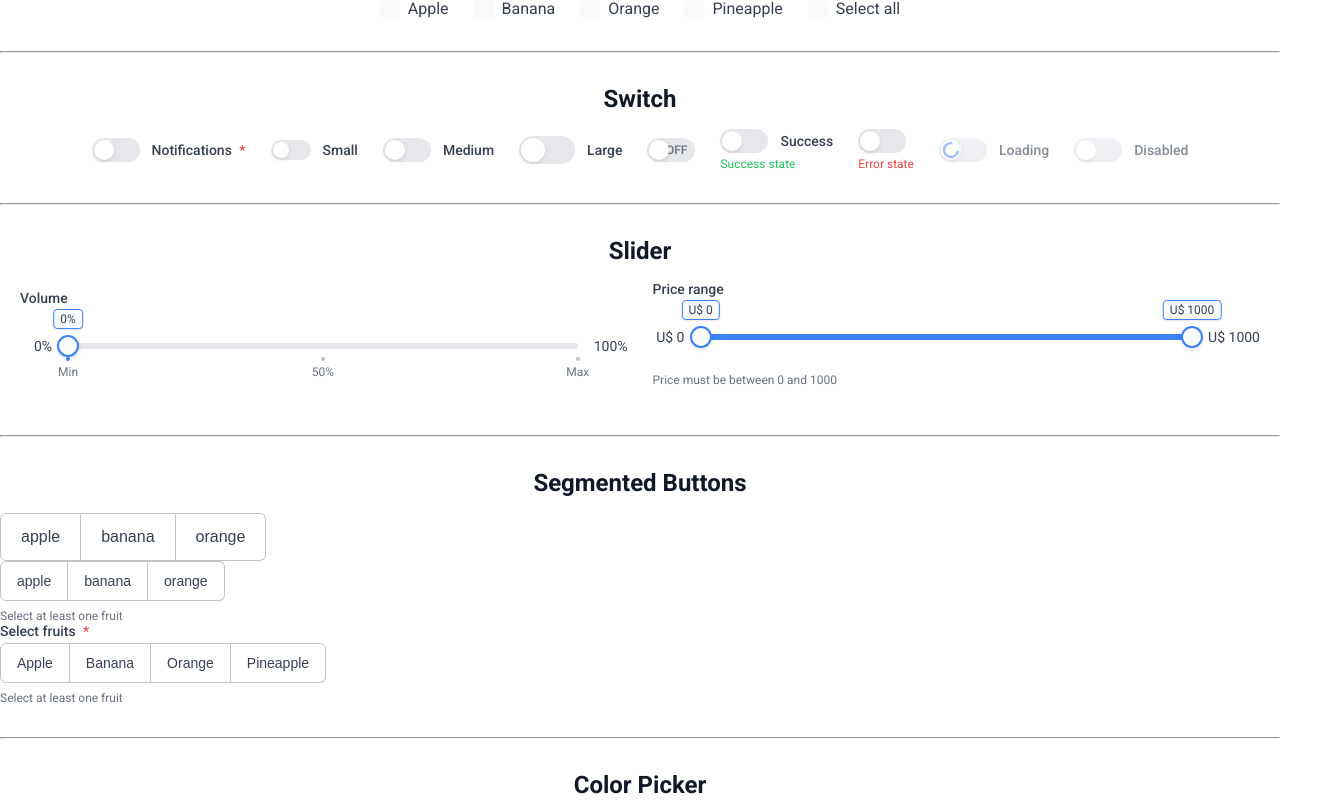
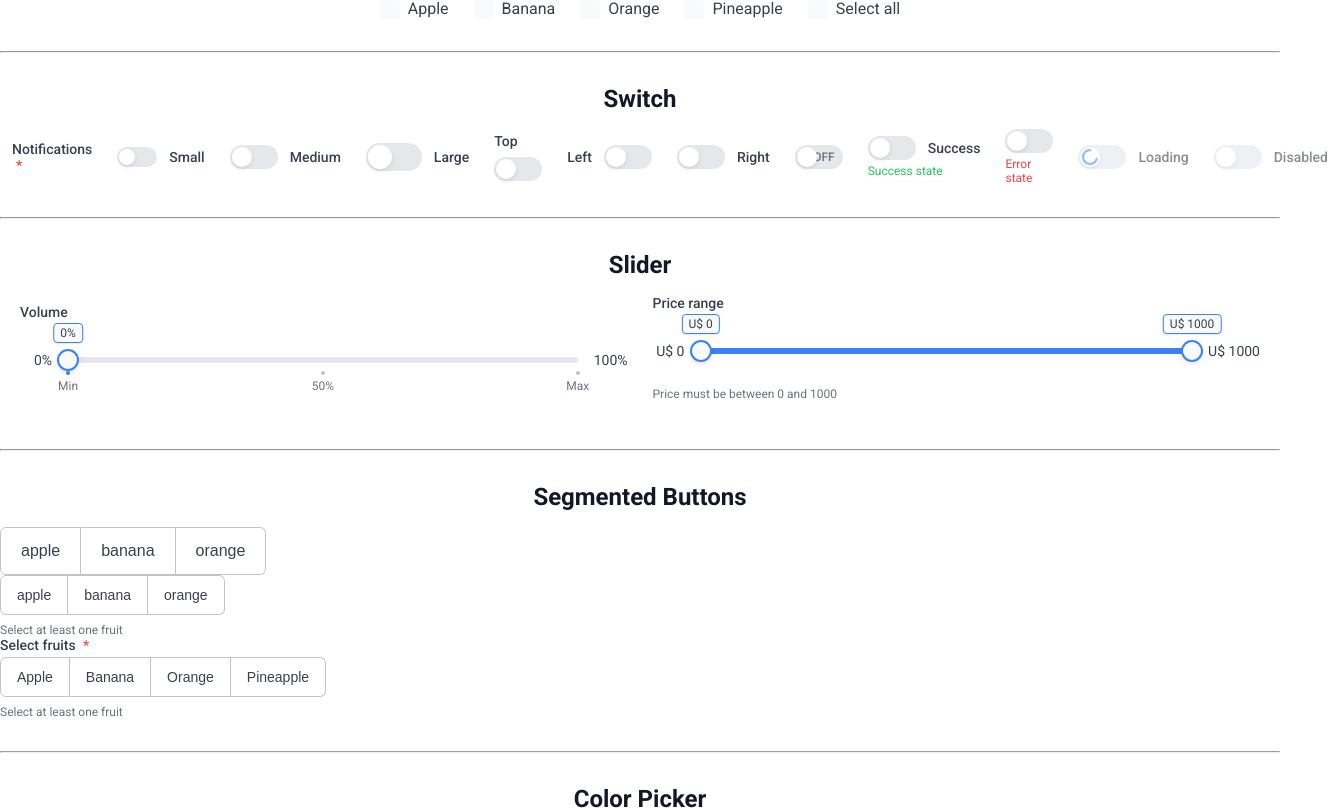
Before and after one commit to edgarimai/vue-smart-ui, a Vue app: page / in a window 1280 px wide. Shown: the part 3957-4767 px from the top of the page, 1328 px wide, since content can reach past the window. Built offline with nearby package versions, Linux system fonts and the light colour scheme.

Commit message:
feat(BaseSwitch): add support for customizable label positions (top, left, right)

```diff
--- a/src/App.vue
+++ b/src/App.vue
@@ -1003,6 +1003,10 @@ onMounted(() => {
         <BaseSwitch v-model="pageState.switch.size" size="medium" label="Medium" />
         <BaseSwitch v-model="pageState.switch.size" size="large" label="Large" />
 
+        <BaseSwitch v-model="pageState.switch.size" label="Top" label-position="top" />
+        <BaseSwitch v-model="pageState.switch.size" label="Left" label-position="left" />
+        <BaseSwitch v-model="pageState.switch.size" label="Right" label-position="right" />
+
         <BaseSwitch v-model="pageState.switch.mode" onLabel="ON" offLabel="OFF" />
 
         <BaseSwitch
--- a/src/components/BaseSwitch.vue
+++ b/src/components/BaseSwitch.vue
@@ -14,6 +14,11 @@ const props = defineProps({
   label: {
     type: String,
     default: null,
+  },
+  labelPosition: {
+    type: String,
+    default: 'right',
+    validator: (value) => ['top', 'left', 'right'].includes(value),
   },
   disabled: {
     type: Boolean,
@@ -76,6 +81,7 @@ const switchClasses = computed(() => ({
   [`base-switch--${props.size}`]: true,
   [`base-switch--${props.variant}`]: true,
   [`base-switch--${props.state}`]: props.state,
+  [`base-switch--label-${props.labelPosition}`]: props.label,
   'base-switch--disabled': props.disabled || props.loading,
   'base-switch--loading': props.loading,
   'base-switch--focused': isFocused.value,
@@ -132,7 +138,26 @@ onMounted(() => {
 
 <template>
   <div :class="switchClasses">
+    <div class="base-switch__wrapper-container">
+      <label
+        v-if="label && labelPosition === 'top'"
+        :for="autoId"
+        class="base-switch__label base-switch__label--top"
+      >
+        {{ label }}
+        <span v-if="required" class="base-switch__required" aria-hidden="true">*</span>
+      </label>
+
       <div class="base-switch__container">
+        <label
+          v-if="label && labelPosition === 'left'"
+          :for="autoId"
+          class="base-switch__label base-switch__label--left"
+        >
+          {{ label }}
+          <span v-if="required" class="base-switch__required" aria-hidden="true">*</span>
+        </label>
+
         <label :for="autoId" class="base-switch__wrapper">
           <input
             :id="autoId"
@@ -171,10 +196,15 @@ onMounted(() => {
           </div>
         </label>
 
-      <label v-if="label" :for="autoId" class="base-switch__label">
+        <label
+          v-if="label && labelPosition === 'right'"
+          :for="autoId"
+          class="base-switch__label base-switch__label--right"
+        >
           {{ label }}
           <span v-if="required" class="base-switch__required" aria-hidden="true">*</span>
         </label>
+      </div>
     </div>
 
     <div
@@ -190,9 +220,13 @@ onMounted(() => {
 <style lang="scss">
 .base-switch {
   font-family: var(--vsui-font-family-base);
-  display: inline-flex;
+  display: flex;
   flex-direction: column;
   gap: 0.25rem;
+
+  &__wrapper-container {
+    display: flex;
+  }
 
   &__container {
     display: flex;
@@ -262,11 +296,39 @@ onMounted(() => {
     font-weight: 500;
     color: var(--vsui-switch-label-color, #374151);
     cursor: pointer;
+
+    &--top {
+      margin-bottom: 0.5rem;
+    }
+
+    &--left {
+      order: -1;
+    }
+
+    &--right {
+      order: 1;
+    }
   }
 
   &__required {
     color: var(--vsui-switch-required-color, #ef4444);
     margin-left: 0.25rem;
+  }
+
+  // Label position variants
+  &--label-top {
+    .base-switch__wrapper-container {
+      flex-direction: column;
+      align-items: flex-start;
+    }
+  }
+
+  &--label-left,
+  &--label-right {
+    .base-switch__wrapper-container {
+      flex-direction: row;
+      align-items: center;
+    }
   }
 
   &__helper {
```
Lines whose indentation alone changed are shown as unchanged.
